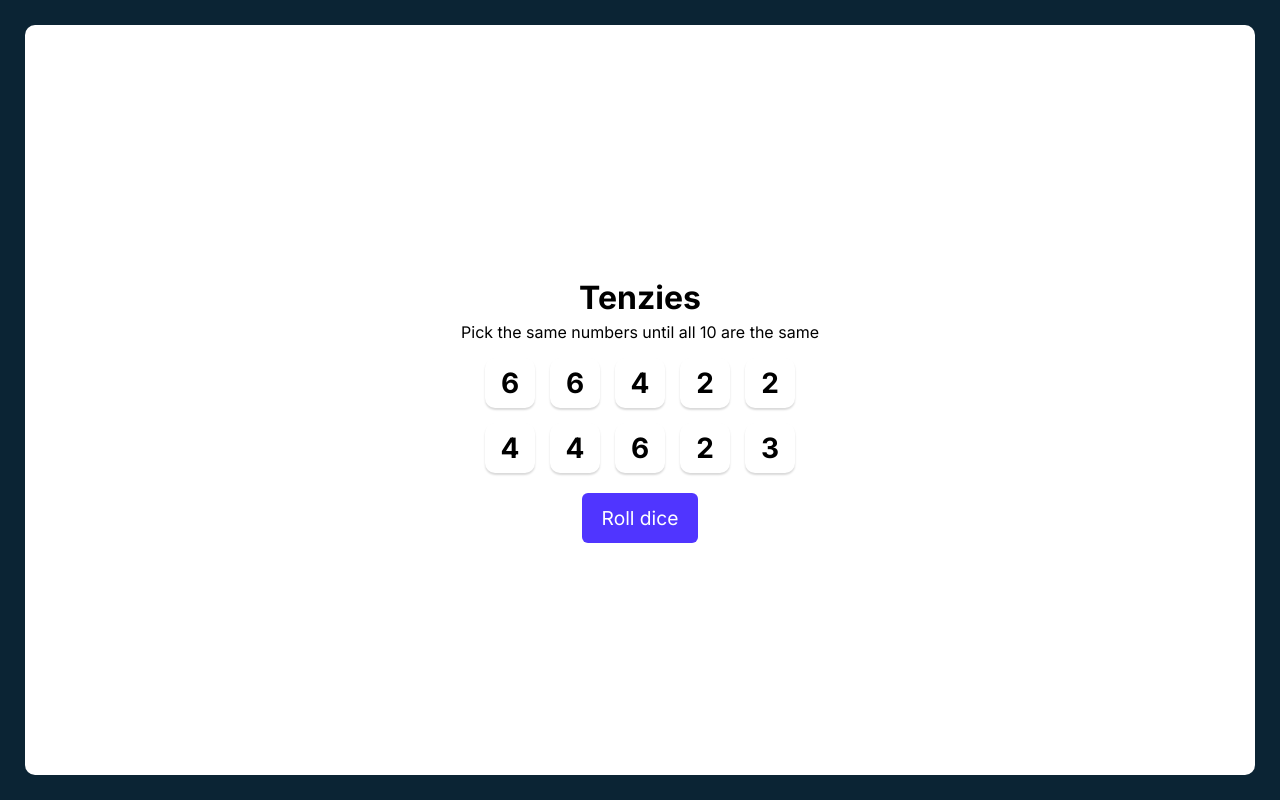
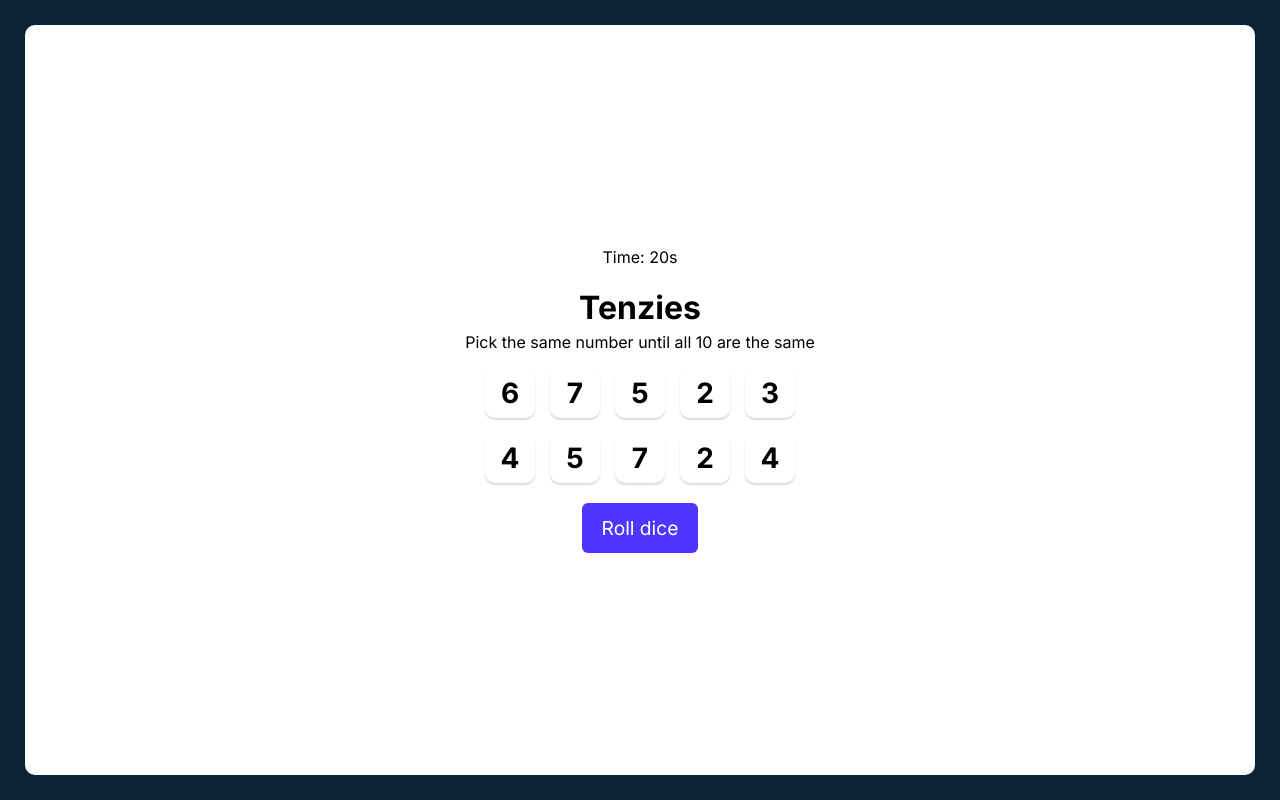
Before and after one commit to Veektaw/tenzies, a React (Vite) app: page / in a window 1280 px wide. Built offline with nearby package versions, Linux system fonts and the light colour scheme.

Commit message:
Added time constraint

```diff
--- a/src/App.css
+++ b/src/App.css
@@ -78,3 +78,15 @@ button.roll-dice-button {
   font-family: Inter, sans-serif;
   margin-top: 20px;
 }
+
+.sr-only {
+  position: absolute;
+  width: 1px;
+  height: Ipx;
+  padding: 0;
+  margin: -1px;
+  overflow: hidden;
+  white-space: nowrap;
+  border: 0;
+  clip: rect(0,0,0,0);
+}
--- a/src/button.jsx
+++ b/src/button.jsx
@@ -1,7 +1,7 @@
-export default function RollButton(props) {
+export default function RollButton({ rollDice, hasLost, gameWon, ref }) {
   return (
-    <button className="roll-dice-button" onClick={props.rollDice}>
-      {props.gameWon ? "New game" : "Roll dice"}
+    <button onClick={rollDice} ref={ref} className="roll-dice-button">
+      {hasLost || gameWon ? "New game" : "Roll dice"}
     </button>
   );
 }
--- a/src/dice.jsx
+++ b/src/dice.jsx
@@ -6,7 +6,6 @@ export default function Die(props) {
   return (
     <button
       style={styles}
-      //   onClick={props.hold}
       onClick={() => props.hold(props.id)}
       aria-pressed={props.isHeld}
       aria-label={`Die with value ${props.value},
--- a/src/main.jsx
+++ b/src/main.jsx
@@ -8,12 +8,16 @@ import ReactConfetti from "react-confetti";
 
 export default function App() {
   const [dice, setDice] = React.useState(() => generateNewDice());
+  const [timeLeft, setTimeLeft] = React.useState(20);
+  const [isActive, setIsActive] = React.useState(false);
+  const [hasLost, setHasLost] = React.useState(false);
+  const buttonRef = React.useRef(null);
 
   function generateNewDice() {
     const newDice = [];
     for (let i = 0; i < 10; i++) {
       newDice.push({
-        value: Math.ceil(Math.random() * 6),
+        value: Math.ceil(Math.random() * 7),
         isHeld: false,
         id: nanoid(),
       });
@@ -22,6 +26,9 @@ export default function App() {
   }
 
   function hold(id) {
+    if (!isActive) {
+      setIsActive(true);
+    }
     setDice((oldDice) => {
       return oldDice.map((die) => {
         return die.id === id ? { ...die, isHeld: !die.isHeld } : die;
@@ -33,15 +40,46 @@ export default function App() {
     dice.every((die) => die.isHeld) &&
     dice.every((die) => die.value === dice[0].value);
 
-  console.log(gameWon);
+  React.useEffect(() => {
+    if (gameWon && buttonRef.current) {
+      buttonRef.current.focus();
+      setIsActive(false);
+    }
+  }, [gameWon]);
+
+  React.useEffect(() => {
+    let interval = null;
+    if (isActive && timeLeft > 0 && !gameWon) {
+      interval = setInterval(() => {
+        setTimeLeft((time) => time - 1);
+      }, 1000);
+    } else if (timeLeft === 0 && !gameWon) {
+      setHasLost(true);
+      setIsActive(false);
+    }
+    return () => clearInterval(interval);
+  }, [isActive, timeLeft, gameWon]);
 
   function rollDice() {
+    if (hasLost || gameWon) {
+      setDice(generateNewDice());
+      setTimeLeft(15);
+      setIsActive(false);
+      setHasLost(false);
+      return;
+    }
+
+    if (!isActive) {
+      setIsActive(true);
+    }
+
     setDice((oldDice) =>
       oldDice.map((die) =>
-        die.isHeld ? die : { ...die, value: Math.ceil(Math.random() * 6) }
+        die.isHeld ? die : { ...die, value: Math.ceil(Math.random() * 7) }
       )
     );
   }
+
   const diceElements = dice.map((diceObject) => (
     <Die
       key={diceObject.id}
@@ -52,11 +90,39 @@ export default function App() {
   ));
 
   return (
-    <main>
+    <main className="relative">
+      <div className="absolute top-4 left-4 text-xl font-bold">
+        {!gameWon && !hasLost && `Time: ${timeLeft}s`}
+      </div>
+
       {gameWon && <ReactConfetti />}
+
+      <div aria-live="polite" className="sr-only">
+        {gameWon && <p>Confetti drops, you won, press to start new game</p>}
+        {hasLost && <p>Time's up! You lost the game</p>}
+      </div>
+
       <Title />
-      <div className="dice-container">{diceElements}</div>
-      <RollButton rollDice={rollDice} gameWon={gameWon} />
+
+      {hasLost ? (
+        <div className="text-2xl font-bold text-red-600 mb-4">
+          <h1>You lose</h1>
+        </div>
+      ) : (
+        <div className="dice-container">{diceElements}</div>
+      )}
+
+      <RollButton
+        rollDice={rollDice}
+        gameWon={gameWon}
+        hasLost={hasLost}
+        ref={buttonRef}
+      />
+      {gameWon && (
+        <div className="text-2xl font-bold text-green-600 mb-4">
+          <h1>You won</h1>
+        </div>
+      )}
     </main>
   );
 }
--- a/src/title.jsx
+++ b/src/title.jsx
@@ -3,7 +3,7 @@ export default function Title() {
     <>
       <h1 className="title">Tenzies</h1>
       <p className="instructions">
-        Pick the same numbers until all 10 are the same
+        Pick the same number until all 10 are the same
       </p>
     </>
   );
```
